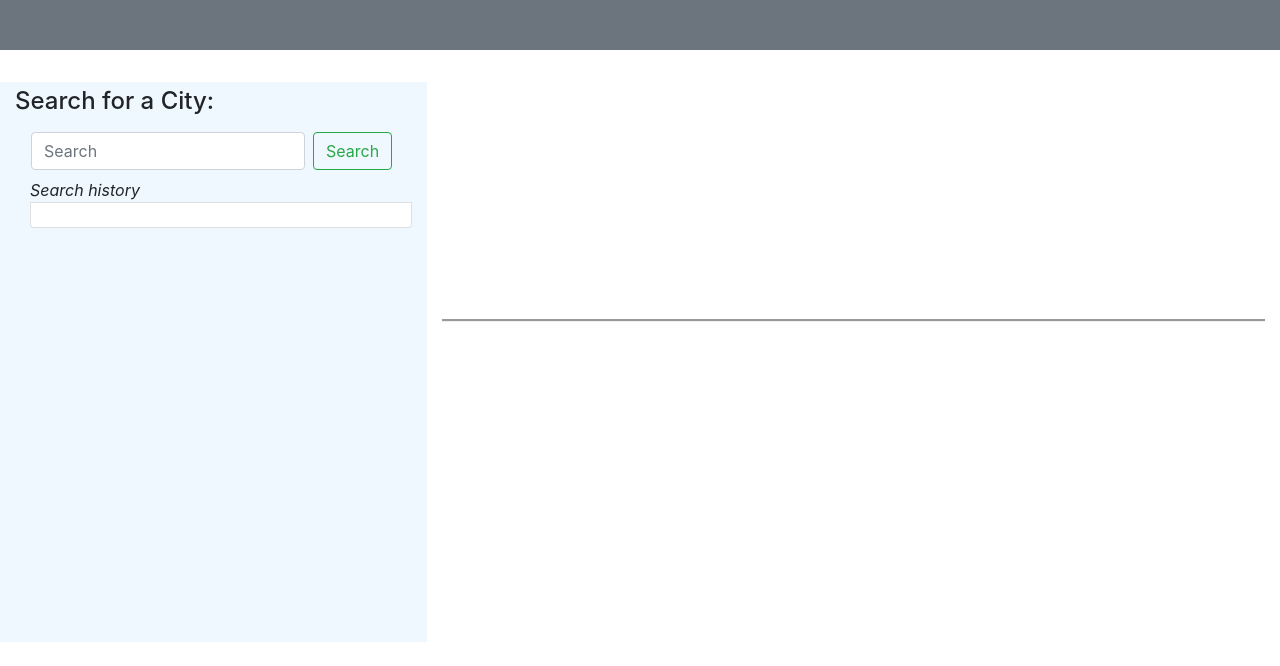
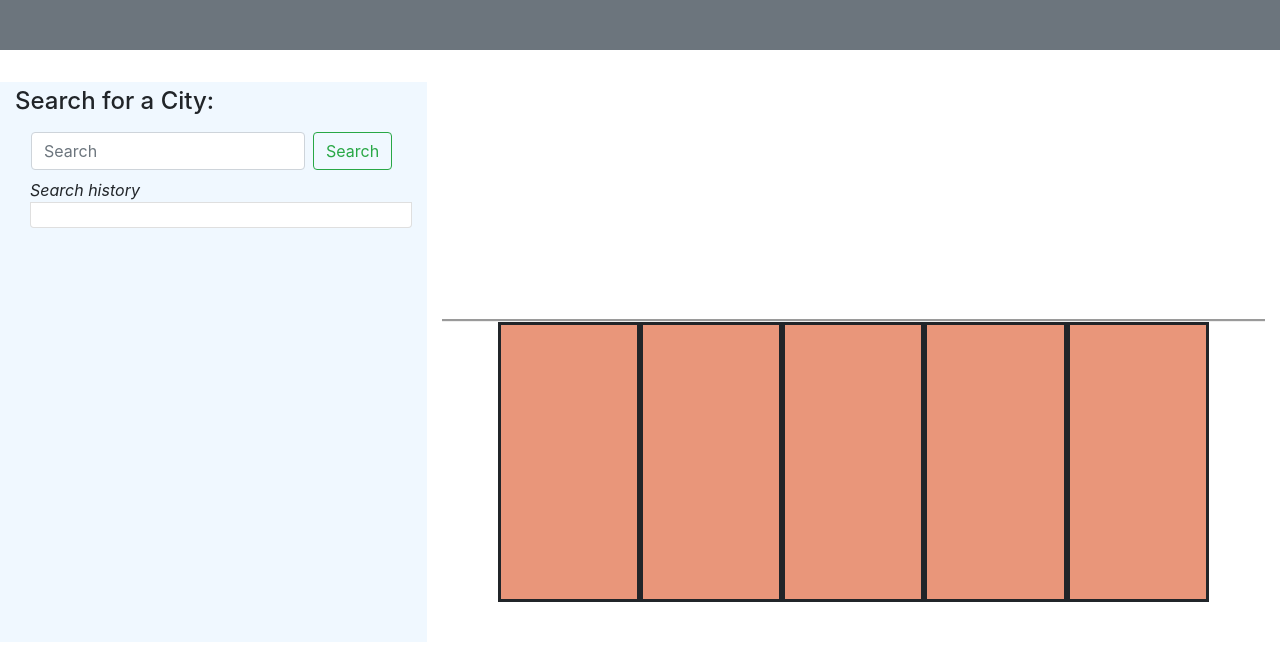
Before and after one commit to TracyVy/Weather_Dashboard, a plain HTML site: page index.html in a window 1280 px wide. Shown: the part 134-800 px from the top of the page. Drawn offline with nearby package versions, Linux system fonts and the light colour scheme.

Commit message:
create bootstrap container for 5 day forecast

```diff
--- a/Assets/style.css
+++ b/Assets/style.css
@@ -22,3 +22,9 @@
 /* #fiveDay {
 
 } */
+
+.col-md-2 {
+  height: 35vh;
+  background-color: darksalmon;
+  border-style: solid;
+}
--- a/index.html
+++ b/index.html
@@ -51,6 +51,15 @@
         <div class="col-md-8 color: white">
           <div class="container-fluid" id="daily"></div>
           <div class="container-fluid" id="fiveDay"></div>
+          <div class="row">
+            <div class="col-md-1"></div>
+            <div class="col-md-2"></div>
+            <div class="col-md-2"></div>
+            <div class="col-md-2"></div>
+            <div class="col-md-2"></div>
+            <div class="col-md-2"></div>
+            <div class="col-md-1"></div>
+          </div>
         </div>
       </div>
     </div>
--- a/script.js
+++ b/script.js
@@ -50,6 +50,7 @@ $(document).ready(function () {
         $("#history").prepend(
           `<h4 style="border:thin dotted grey;">${cityInput}</h4>`
         );
+        $("#daily").empty();
         $("#daily").append(`<h3>${cityName0} (${today})</h3>`);
         $("#daily").append(`<p>Temperature: ${temp0}&#8457;</p>`);
         $("#daily").append(`<p>Humidity: ${hum0}%</p>`);
@@ -58,9 +59,9 @@ $(document).ready(function () {
       });
     });
   });
+});
 
-  // $("#fiveDay").append(`<div>Temperature: ${temp0}</div>`);
-});
+// $("#fiveDay").append(`<div>Temperature: ${temp0}</div>`);
 
 /*  if('geolocation' in navigator) {
   /* geolocation is available */
```
